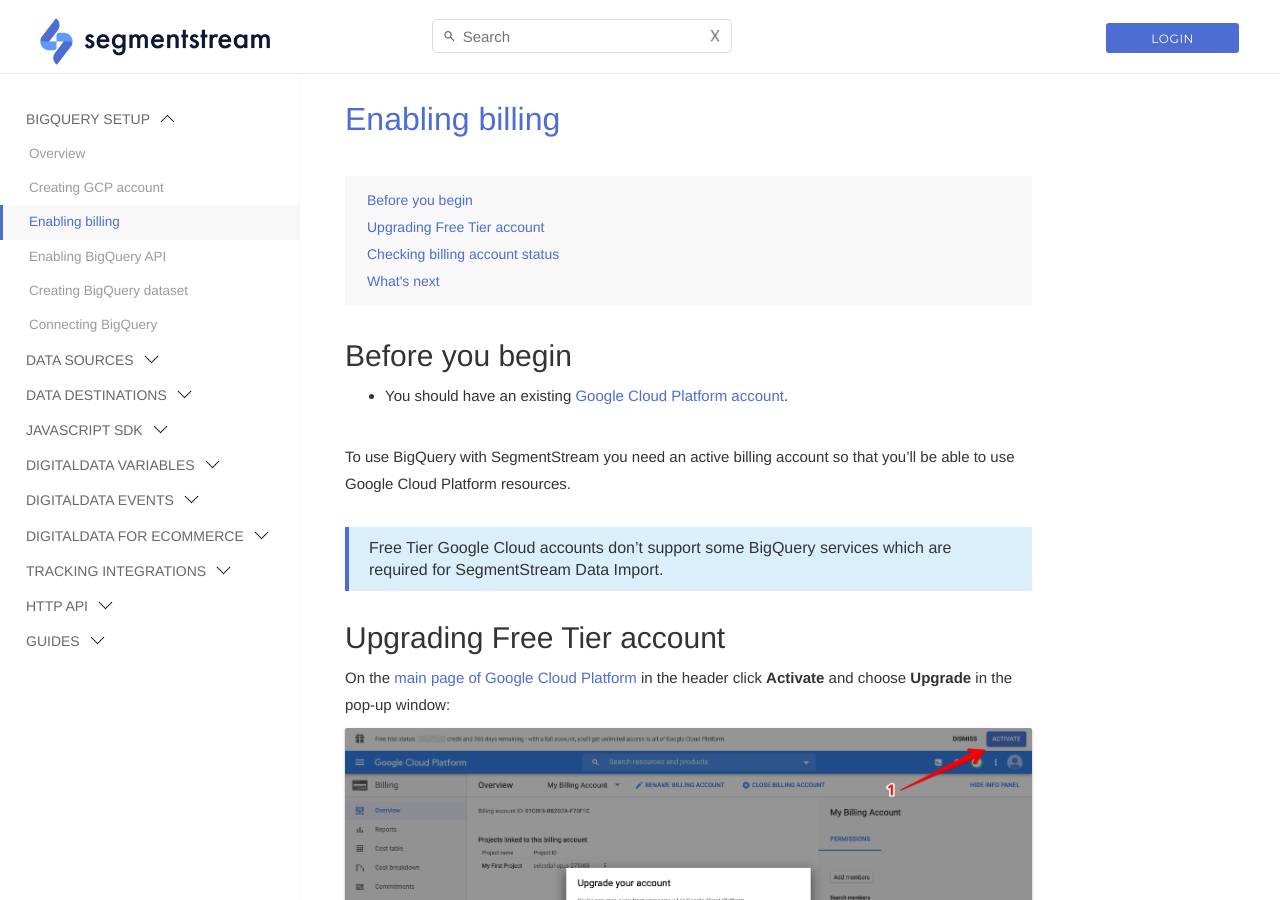
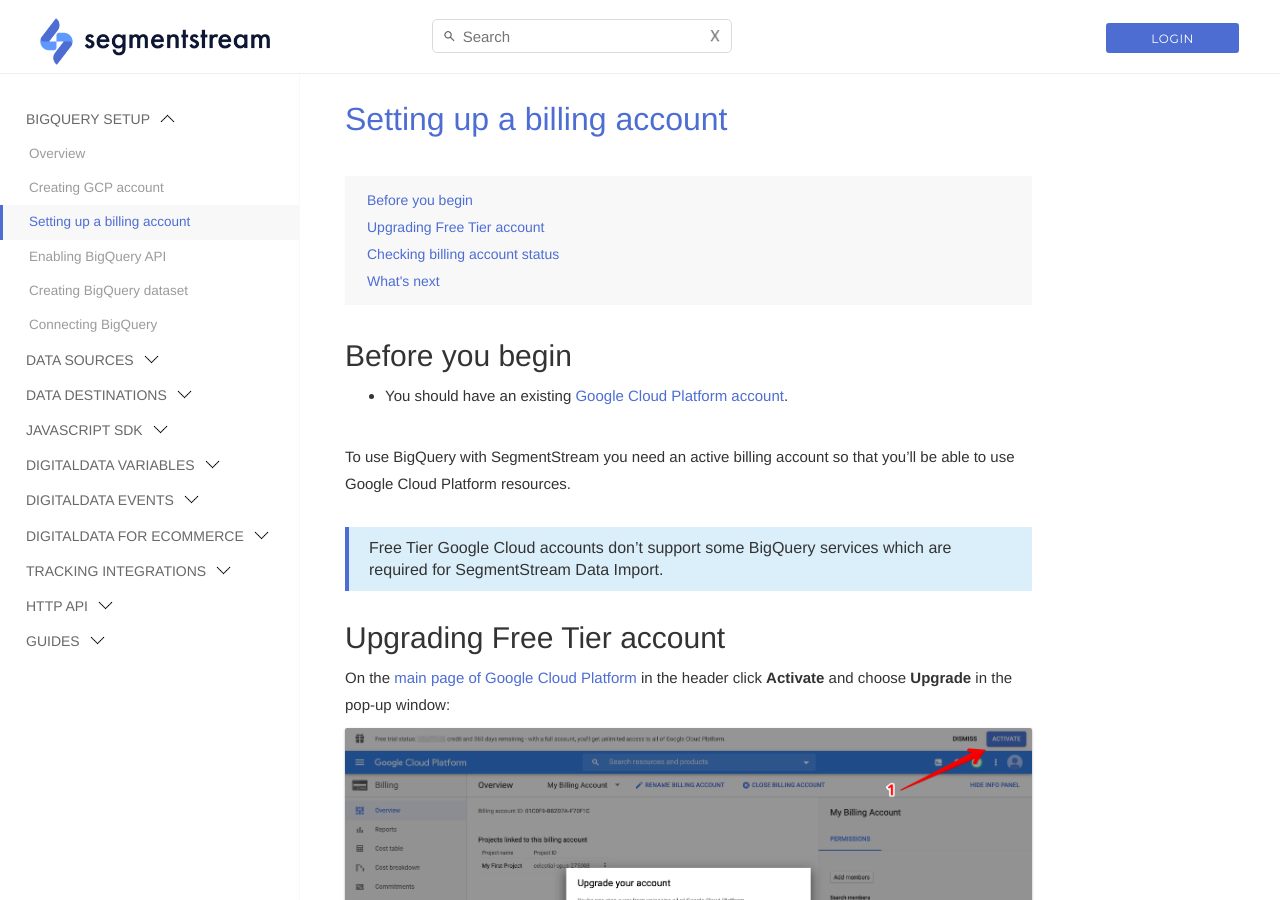
Before and after one commit to segmentstream-com/segmentstream-com.github.io, a Jekyll site: the page built from _docs/bigquery/enabling-billing.md, in a window 1280 px wide and 900 px high. Built offline with Jekyll 4.4.1, drawn with Linux system fonts in a browser that asks for light colours; nearby versions of some CDN libraries.

Commit message:
fix billing account menu

```diff
--- a/_docs/bigquery/enabling-billing.md
+++ b/_docs/bigquery/enabling-billing.md
@@ -1,8 +1,8 @@
 ---
 layout: page
 section: bigquery
-navigation_title: "Enabling billing"
-title: "Enabling billing"
+navigation_title: "Setting up a billing account"
+title: "Setting up a billing account"
 order: 3
 date: 2020-04-29
 ---
```
